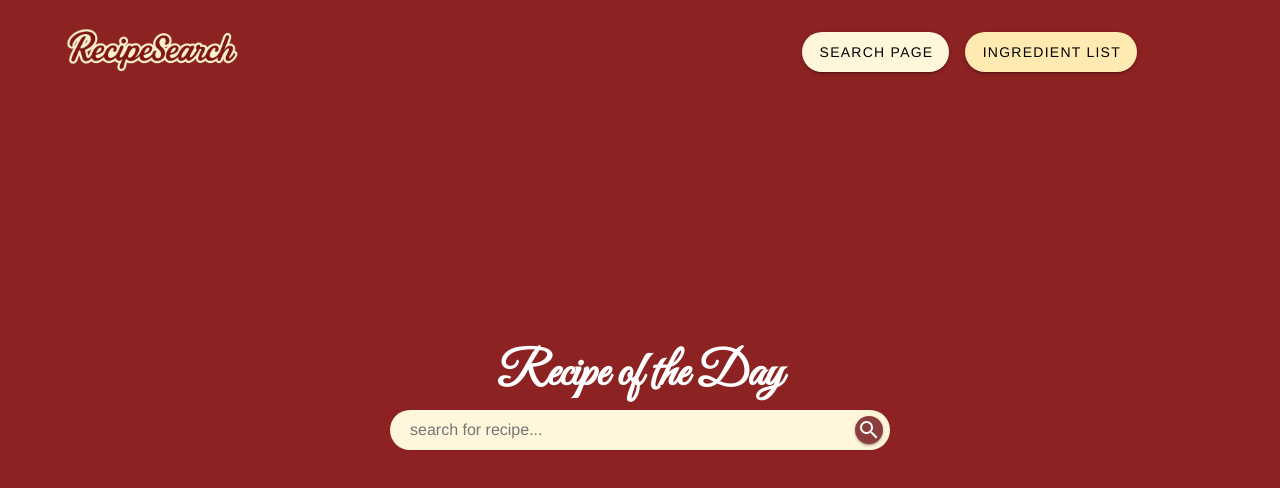
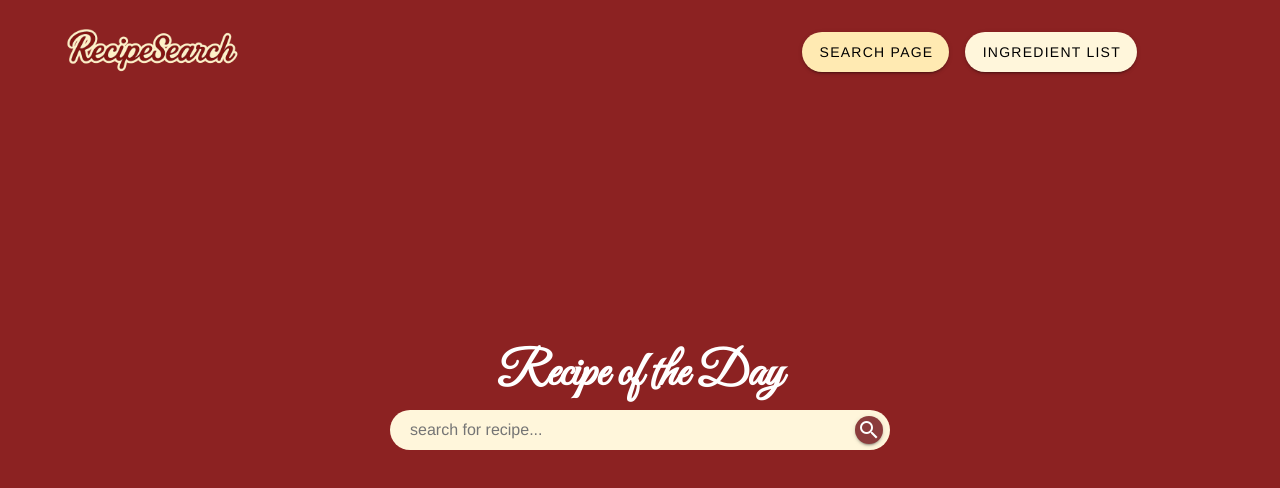
Before and after one commit to io-95/RecipeSearch, a Vue app in the folder Frontend/: page / in a window 1280 px wide. Shown: the top 488 px of the page. Built offline with nearby package versions, Linux system fonts and the light colour scheme; no server answers.

Commit message:
change logic in header navigation-button, for corect coloring of the buttons

```diff
--- a/Frontend/src/components/Header.vue
+++ b/Frontend/src/components/Header.vue
@@ -2,8 +2,8 @@
     <div class="header">
         <img class="logo" :src="logo" alt="logo" @click="returnToLandingPage">
         <div class="button">
-          <navigation-button :color="$route.name === 'App' ? 'primary' : 'secondary'">Search Page</navigation-button>
-          <navigation-button :color="$route.name === 'LandingPage' ? 'primary' : 'secondary'" targetPage="ingridients">Ingredient List</navigation-button>
+          <navigation-button :color="$route.name === 'LandingPage' ? 'primary' : 'secondary'">Search Page</navigation-button>
+          <navigation-button :color="$route.name === 'IngridientsPage' ? 'primary' : 'secondary'" targetPage="ingridients">Ingredient List</navigation-button>
         </div>
     </div>
 </template>
```
